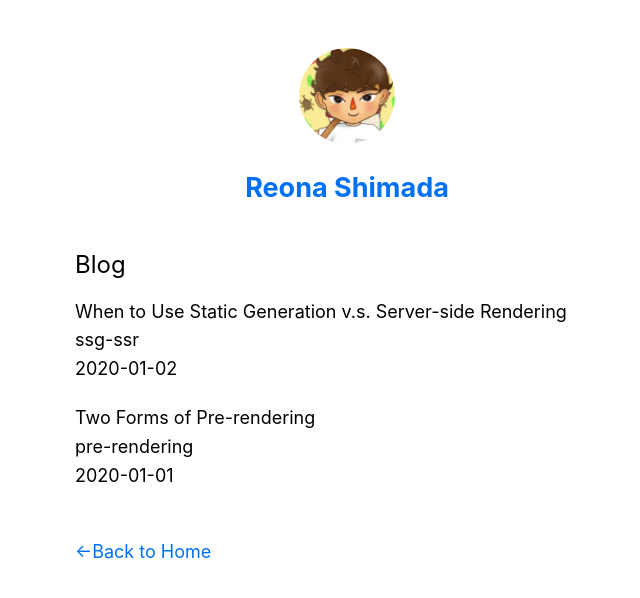
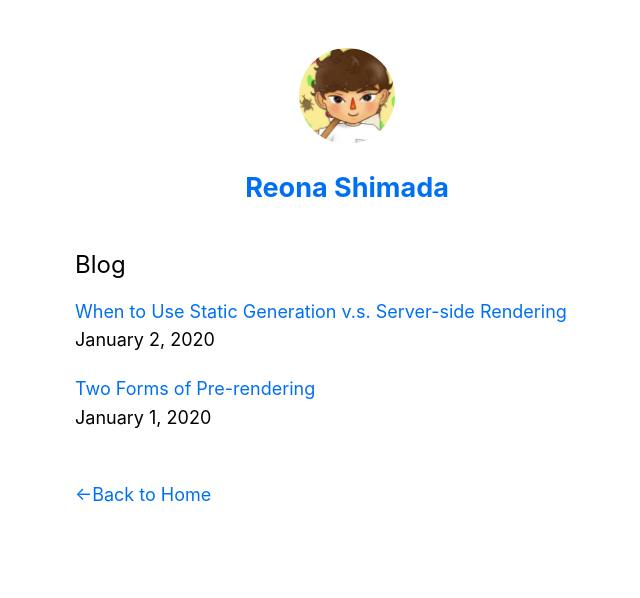
Before and after one commit to reona5/nextjs-blog, a Next.js app: page / in a window 1280 px wide. Shown: the top 598 px of the page, without its empty margins (293-933 px from the left). Built offline with nearby package versions, Linux system fonts and the light colour scheme.

Commit message:
Implement dynamic routing

```diff
--- /dev/null
+++ b/components/date.js
@@ -0,0 +1,9 @@
+import { parseISO, format } from 'date-fns'
+
+const Date = ({ dateString }) => {
+  const date = parseISO(dateString)
+
+  return <time dateTime={dateString}>{format(date, 'LLLL d, yyyy')}</time>
+}
+
+export default Date
--- a/package.json
+++ b/package.json
@@ -19,6 +19,7 @@
     ]
   },
   "dependencies": {
+    "date-fns": "^2.15.0",
     "gray-matter": "^4.0.2",
     "next": "^9.4.4",
     "react": "^16.13.1",
--- a/pages/index.js
+++ b/pages/index.js
@@ -1,5 +1,7 @@
 import Head from 'next/head'
 import Layout, { siteTitle } from '../components/layout'
+import Link from 'next/link'
+import Date from '../components/date'
 import styled from 'styled-components'
 import { getSortedPostsData } from '../lib/posts'
 
@@ -39,11 +41,11 @@ const Main = ({ allPostsData }) => {
       <List>
         {allPostsData.map(({ id, date, title }) => (
           <ListItem key={id}>
-            {title}
+            <Link href="/posts/[id]" as={`/posts/${id}`}>
+              <a>{title}</a>
+            </Link>
             <br />
-            {id}
-            <br />
-            {date}
+            <Date dateString={date} />
           </ListItem>
         ))}
       </List>
--- a/pages/posts/[id].js
+++ b/pages/posts/[id].js
@@ -1,4 +1,5 @@
 import Head from 'next/head'
+import Date from '../../components/date'
 import Layout from '../../components/layout'
 import { getAllPostIds, getPostData } from '../../lib/posts'
 
@@ -11,7 +12,7 @@ const Post = ({ postData }) => {
       <br />
       {postData.id}
       <br />
-      {postData.date}
+      <Date dateString={postData.date} />
       <br />
       <div dangerouslySetInnerHTML={{ __html: postData.contentHtml }} />
     </Layout>
```
Also changed, not shown: 1 other file (tests, documents, lock files or other folders).
